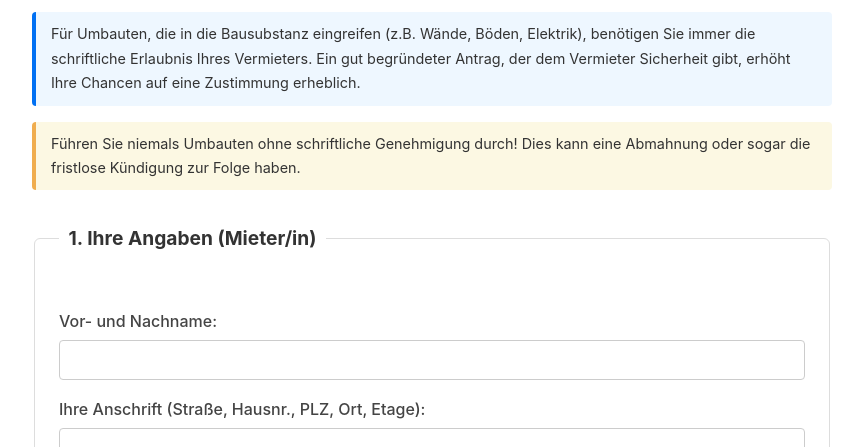
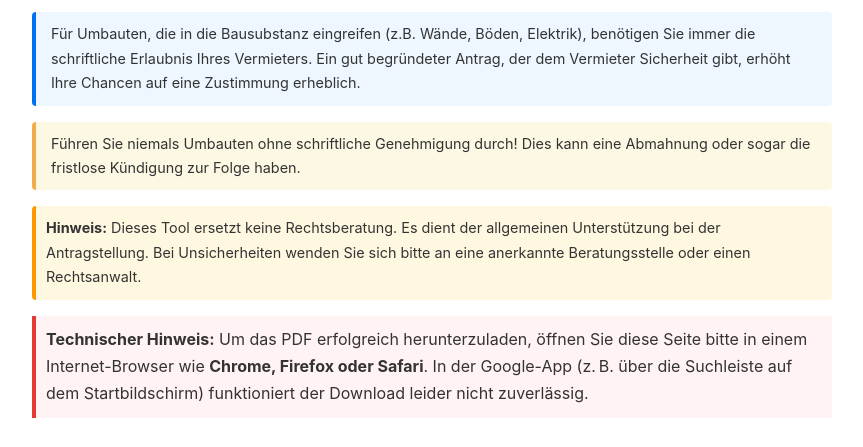
Before and after one commit to BLameui33/mieter-lotse, a plain HTML site: page generator-bauliche-veraenderung.html in a window 1280 px wide. Shown: the part 293-740 px from the top of the page, without its empty margins (208-1071 px from the left). Drawn offline with nearby package versions, Linux system fonts and the light colour scheme.

Commit message:
Update generator-bauliche-veraenderung.html

```diff
--- a/generator-bauliche-veraenderung.html
+++ b/generator-bauliche-veraenderung.html
@@ -52,6 +52,12 @@
   <p class="info-box warning">
     Führen Sie niemals Umbauten ohne schriftliche Genehmigung durch! Dies kann eine Abmahnung oder sogar die fristlose Kündigung zur Folge haben.
   </p>
+  <p class="info-box" style="background-color: #fff8e1; border-left: 4px solid #ff9800; padding: 10px; margin-top: 10px;">
+  <strong>Hinweis:</strong> Dieses Tool ersetzt keine Rechtsberatung. Es dient der allgemeinen Unterstützung bei der Antragstellung. Bei Unsicherheiten wenden Sie sich bitte an eine anerkannte Beratungsstelle oder einen Rechtsanwalt.
+</p>
+<p class="highlight-box" style="background-color: #fff3f3; border-left: 4px solid #e53935; padding: 10px; margin-top: 10px;">
+  <strong>Technischer Hinweis:</strong> Um das PDF erfolgreich herunterzuladen, öffnen Sie diese Seite bitte in einem Internet-Browser wie <strong>Chrome, Firefox oder Safari</strong>. In der Google-App (z. B. über die Suchleiste auf dem Startbildschirm) funktioniert der Download leider nicht zuverlässig.
+</p>
 
   <form id="baulicheVeraenderungForm">
     <fieldset>
@@ -113,4 +119,5 @@
 </footer>
 
 </body>
+
 </html>
```
